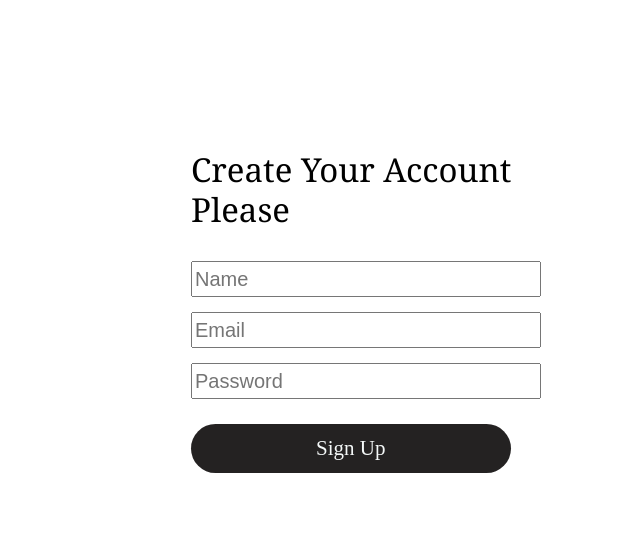
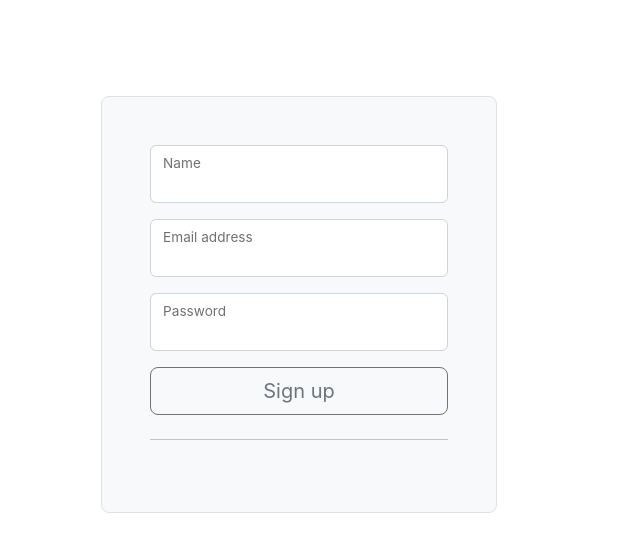
Before and after one commit to IsmaelMousa/pos-sales-stock, a React (Create React App) app: page / in a window 1280 px wide. Shown: the top 552 px of the page, without its empty margins (341-981 px from the left). Built offline with nearby package versions, Linux system fonts and the light colour scheme.

Commit message:
the finle design of sigin ,signup and home page

```diff
--- a/src/components/UI/SignInSignUp.css
+++ /dev/null
@@ -1,131 +0,0 @@
-
-#Input-Data-user {
-    margin-top: 150px;
-    margin-left: 520px;
-    width: 450px;
-    height: 400px;
-
-}
-
-.account {
-    color: black;
-    font-size: 33px;
-    font-family: Cambria, Cochin, Georgia, Times, 'Times New Roman', serif
-}
-
-.input_space {
-
-    margin-bottom: 15px;
-}
-.address{
-    font-family:'Times New Roman', Times;
-    font-size: 30px;
-    text-shadow: rgb(199, 152, 35);
-}
-
-
-input {
-    width: 350px;
-    font-size: 20px;
-    font-weight: 300px;
-    font-family: Arial, Helvetica, sans-serif;
-}
-
-#button2 {
-    margin-top: 10px;
-    color: #f4f8f8;
-    border-radius: 90px;
-    background-color: rgb(36, 34, 34);
-    border: none;
-    font-size: 21px;
-    width: 75%;
-    padding: 2%;
-    font-family: 'Times New Roman', Times, serif;
-}
-
-#button2:hover {
-    box-shadow: 5px 10px 20px 1px rgba !important;
-    background-color: rgb(16, 12, 12);
-}
-#logout {
-    margin-left:450px;
-    text-align: center;
-    font-size: 30px;
-    margin-top: 15px;
-    color: #ffffff;
-    border-radius: 15px;
-    background-color: rgb(78, 76, 76);
-    width: 40%;
-    padding: 2px;
-    font-family: 'Times New Roman', Times, serif;
-}
-
-#delete {
-    margin-left:450px;
-    text-align: center;
-    font-size: 30px;
-    margin-top: 10px;
-    color: #ffffff;
-    border-radius: 15px;
-    background-color: rgb(78, 76, 76);
-    width: 40%;
-    padding: 2px;
-    font-family: 'Times New Roman', Times, serif;
-}
-
-.goSeller {
-    margin-top: 10px;
-    margin-left:450px;
-    background-color: rgb(78, 76, 76);
-    border-radius: 15px;
-    width: 40%;
-    padding: 2px;
-
-
-}
-.text-center-button{
-    text-decoration: none;
-    font-size: 30px;
-    font-family: 'Times New Roman', Times, serif;
-    color: #ffffff;
-
-}
-.goAdmin {
-
-    margin-top: 10px;
-    margin-left: 450px;
-    background-color: rgb(78, 76, 76);
-    border-radius: 15px;
-
-    width: 40%;
-    padding: 2px;
-}
-
-.text-center-button:hover {
-    color:#d0cd14;
-}
-
-#delete:hover{
-    color:#d0cd14;
-}
-#logout:hover{
-    color:#d0cd14;
-
-}
-.signin {
-    text-align: center;
-    font-size: 50px;
-    margin-top: 10px;
-    color: #ffffff;
-    border-radius: 40px;
-    background-color: rgb(78, 76, 76);
-    font-size: 21px;
-    width: 75%;
-    padding: 4px;
-    font-family: 'Helvetice Naue';
-}
-
-.home1 {
-    margin-top: 150px;
-    margin-left: 10px;
-}
--- a/src/components/UI/SignInSignUp.js
+++ b/src/components/UI/SignInSignUp.js
@@ -1,6 +1,5 @@
 import React, { useEffect, useRef, useState } from "react";
 import Home from "./Home";
-import './SignInSignUp.css';
 
 function SignInSignupWithLocalStorage() {
     const name = useRef()
@@ -11,7 +10,6 @@ function SignInSignupWithLocalStorage() {
     const localSignUp = localStorage.getItem("signUp")
     const localEmail = localStorage.getItem("email")
     const localPassword = localStorage.getItem("password")
-    const localName = localStorage.getItem("name")
     useEffect(() => {
         if (localSignUp) {
             setShowHome(true)
@@ -40,39 +38,63 @@ function SignInSignupWithLocalStorage() {
         }
     }
     return (
+
         <div>
             {showHome ? <Home /> :
                 (show ?
 
-                    <div className="container" id="Input-Data-user" >
-                    <p className="address">Welcome To Our Chic Style Store</p>
-                        <div className="input_space">
-                            <input placeholder="Email" type='text' ref={email} />
+                    <div className="container col-xl-10 col-xxl-8 px-4 py-5">
+                        <div className="row align-items-center g-lg-5 py-5">
+                            <div className="col-md-10 mx-auto col-lg-5">
+                                <form className="p-4 p-md-5 border rounded-3 bg-light">
+                                    <div className="form-floating mb-3">
+                                        <input type="email" className="form-control" id="floatingInput" ref={email} />
+                                        <label htmlFor="floatingInput">Email address</label>
+                                    </div>
+                                    <div className="form-floating mb-3">
+                                        <input type="password" className="form-control" id="floatingPassword" ref={password} />
+                                        <label htmlFor="floatingPassword">Password</label>
+                                    </div>
+                                    <div className="checkbox mb-3">
+                                        <label>
+                                            <input type="checkbox" defaultValue="remember-me" /> Remember me
+                                        </label>
+                                    </div>
+                                    <button className="w-100 btn btn-lg btn-outline-secondary " onClick={handleSignIn}>Sign in</button>
+                                    <hr className="my-4" />
+                                    <small className="text-muted"> Chic Style  2022-2023 .</small>
+                                </form>
+                            </div>
                         </div>
-                        <div className="input_space">
-                            <input placeholder="Password" type='password' ref={password} />
-                        </div>
-                        <button className="signin" onClick={handleSignIn}>Sign In</button>
                     </div>
                     :
+                    <div className="container col-xl-10 col-xxl-8 px-4 py-5">
+                        <div className="row align-items-center g-lg-5 py-5">
+                            <div className="col-md-10 mx-auto col-lg-5">
+                                <form className="p-4 p-md-5 border rounded-3 bg-light">
+                                    <div className="form-floating mb-3">
+                                        <input type="text" className="form-control" id="floatingInput" ref={name} />
+                                        <label htmlFor="floatingInput">Name</label>
+                                    </div>
+                                    <div className="form-floating mb-3">
+                                        <input type="email" className="form-control" id="floatingInput" ref={email} />
+                                        <label htmlFor="floatingInput">Email address</label>
+                                    </div>
+                                    <div className="form-floating mb-3">
+                                        <input type="password" className="form-control" id="floatingPassword" ref={password} />
+                                        <label htmlFor="floatingPassword">Password</label>
+                                    </div>
+                                    <button className="w-100 btn btn-lg btn-outline-secondary " onClick={handleClick}>Sign up</button>
+                                    <hr className="my-4" />
+                                </form>
+                            </div>
+                        </div>
+                    </div>
+                )
+            }
 
-                    <div className="container " id ="Input-Data-user">
-                        <h2 className="account"> Create Your Account Please </h2>
+        </div>
 
-                        <br></br>
-                        <div className="input_space">
-                            <input placeholder="Name" type='text' ref={name} />
-                        </div>
-                        <div className="input_space">
-                            <input placeholder="Email" type='text' ref={email} />
-                        </div>
-                        <div className="input_space">
-                            <input placeholder="Password" type='password' ref={password} />
-                        </div>
-                        <button id="button2" onClick={handleClick}>Sign Up</button>
-                    </div>)
-            }
-        </div>
     );
 }
 export default SignInSignupWithLocalStorage;
```
Also changed, not shown: src/components/UI/Home.js (+66 -21 lines).
